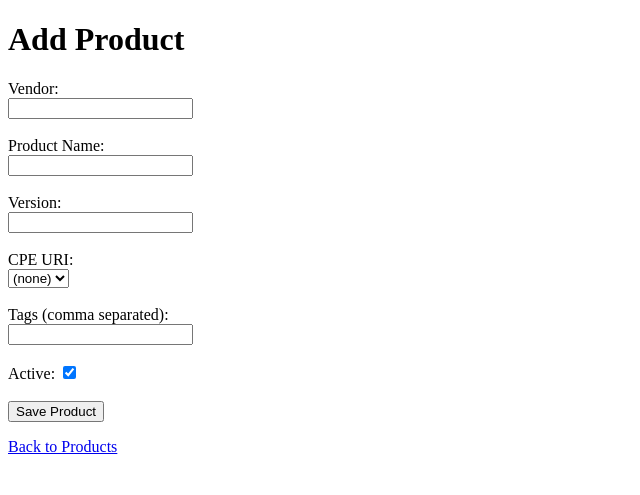
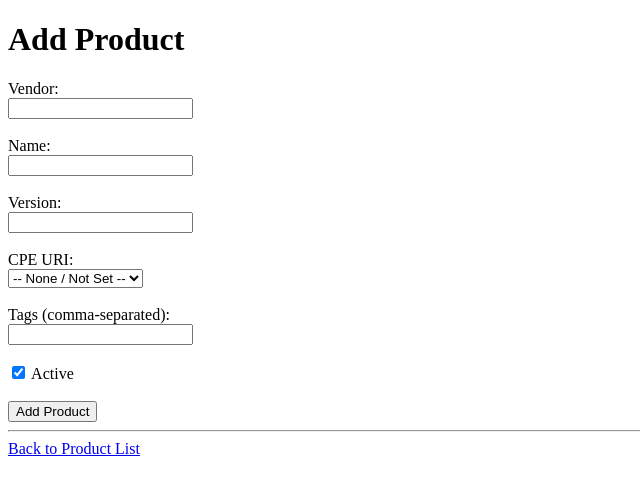
Before and after one commit to twbaty/cvescout, a Flask app: page /products/add in a window 1280 px wide. Shown: the top 495 px of the page, without its empty margins (0-640 px from the left). Run offline with Flask 3, Linux system fonts and the light colour scheme.

Commit message:
Update product_add.html

```diff
--- a/app/web/templates/product_add.html
+++ b/app/web/templates/product_add.html
@@ -7,11 +7,12 @@
 
 <h1>Add Product</h1>
 
-<form action="/products/add" method="POST">
+<form action="{{ url_for('web.add_product_submit') }}" method="POST">
+
     <label>Vendor:</label><br>
     <input type="text" name="vendor" required><br><br>
 
-    <label>Product Name:</label><br>
+    <label>Name:</label><br>
     <input type="text" name="name" required><br><br>
 
     <label>Version:</label><br>
@@ -19,27 +20,28 @@
 
     <label>CPE URI:</label><br>
     <select name="cpe_uri">
-        <option value="">(none)</option>
-        {% for cpe in cpes %}
-            <option value="{{ cpe.cpe_uri }}">
-                {{ cpe.vendor }} — {{ cpe.product }} — {{ cpe.version }}
-            </option>
+        <option value="">-- None / Not Set --</option>
+        {% for c in cpes %}
+        <option value="{{ c.cpe_uri }}">
+            {{ c.vendor }} — {{ c.product }} — {{ c.version or "*" }}
+        </option>
         {% endfor %}
-    </select>
-    <br><br>
+    </select><br><br>
 
-    <label>Tags (comma separated):</label><br>
+    <label>Tags (comma-separated):</label><br>
     <input type="text" name="tags"><br><br>
 
-    <label>Active:</label>
-    <input type="checkbox" name="active" checked><br><br>
+    <label>
+        <input type="checkbox" name="active" checked>
+        Active
+    </label><br><br>
 
-    <button type="submit">Save Product</button>
+    <button type="submit">Add Product</button>
 </form>
 
-<p>
-    <a href="/products">Back to Products</a>
-</p>
+<hr>
+
+<a href="{{ url_for('web.products') }}">Back to Product List</a>
 
 </body>
 </html>
```
